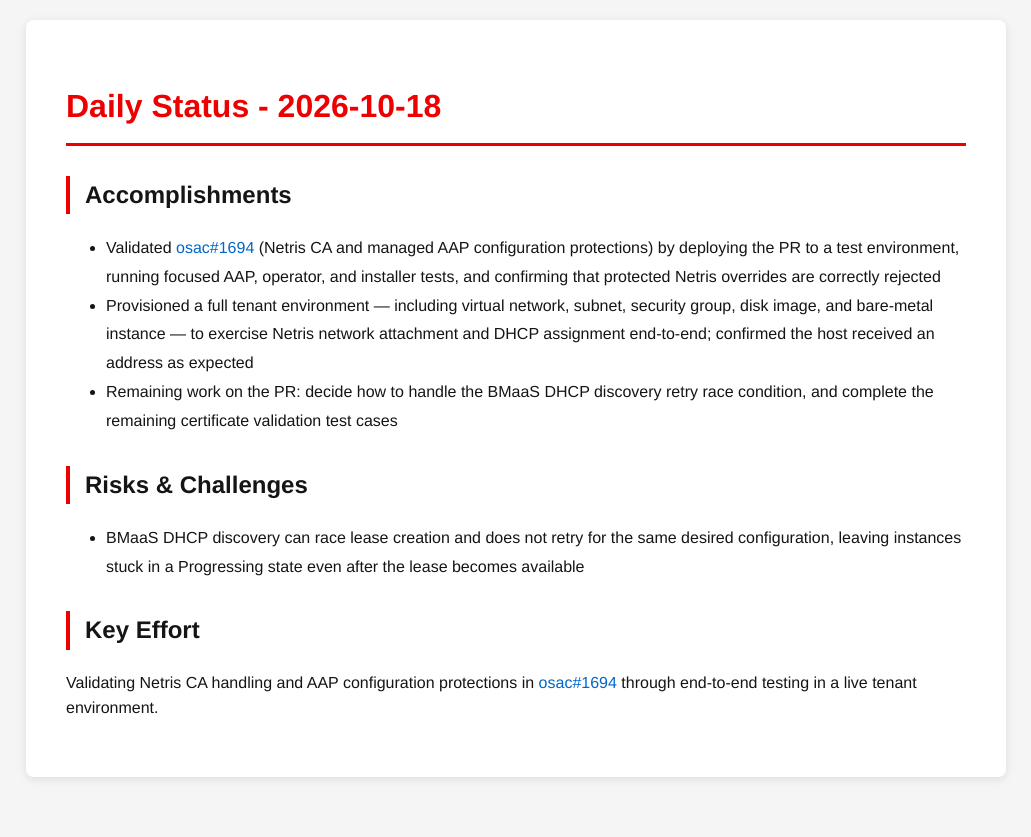
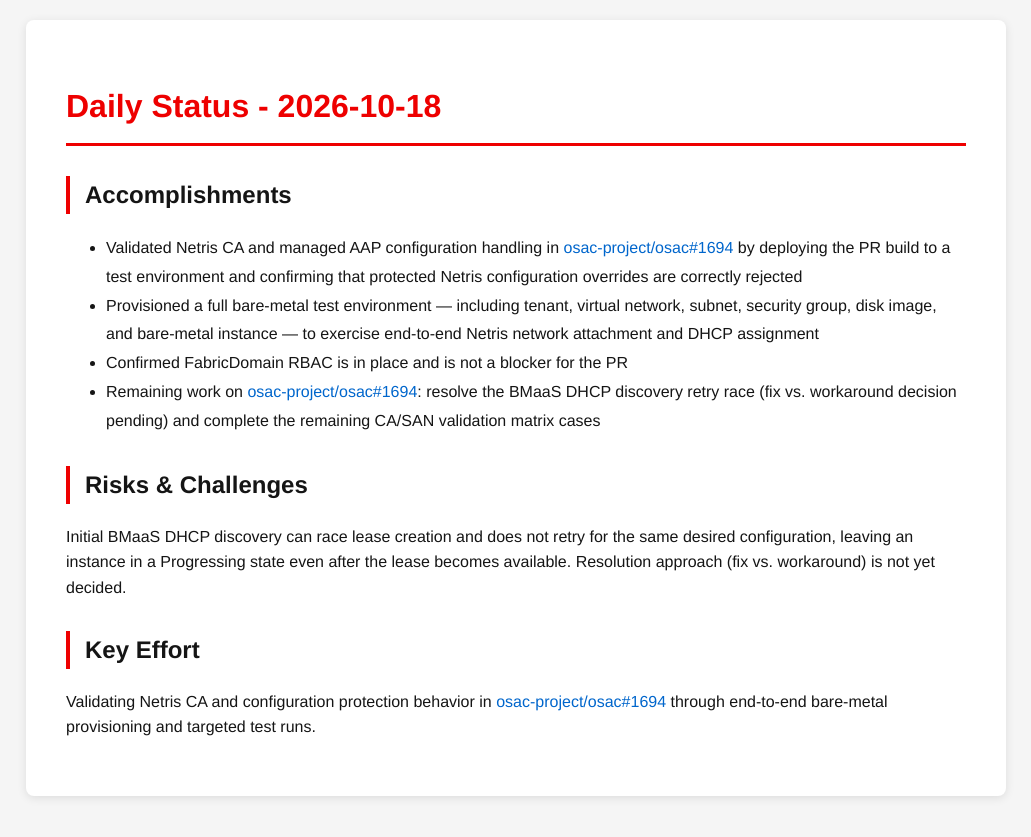
Before and after one commit to tzvatot/daily-status, a Jekyll site: the page built from 2026-10-18.md, in a window 1280 px wide. Shown: the top 837 px of the page, without its empty margins (124-1155 px from the left). Built offline with Jekyll 4.4.1, drawn with Linux system fonts in a browser that asks for light colours.

Commit message:
Daily status update - 2026-10-18

```diff
--- a/2026-10-18.md
+++ b/2026-10-18.md
@@ -7,12 +7,13 @@
 # Daily Status - 2026-10-18
 
 ## Accomplishments
-- Validated [osac#1694](https://github.com/osac-project/osac/pull/1694) (Netris CA and managed AAP configuration protections) by deploying the PR to a test environment, running focused AAP, operator, and installer tests, and confirming that protected Netris overrides are correctly rejected
-- Provisioned a full tenant environment — including virtual network, subnet, security group, disk image, and bare-metal instance — to exercise Netris network attachment and DHCP assignment end-to-end; confirmed the host received an address as expected
-- Remaining work on the PR: decide how to handle the BMaaS DHCP discovery retry race condition, and complete the remaining certificate validation test cases
+- Validated Netris CA and managed AAP configuration handling in [osac-project/osac#1694](https://github.com/osac-project/osac/pull/1694) by deploying the PR build to a test environment and confirming that protected Netris configuration overrides are correctly rejected
+- Provisioned a full bare-metal test environment — including tenant, virtual network, subnet, security group, disk image, and bare-metal instance — to exercise end-to-end Netris network attachment and DHCP assignment
+- Confirmed FabricDomain RBAC is in place and is not a blocker for the PR
+- Remaining work on [osac-project/osac#1694](https://github.com/osac-project/osac/pull/1694): resolve the BMaaS DHCP discovery retry race (fix vs. workaround decision pending) and complete the remaining CA/SAN validation matrix cases
 
 ## Risks & Challenges
-- BMaaS DHCP discovery can race lease creation and does not retry for the same desired configuration, leaving instances stuck in a Progressing state even after the lease becomes available
+Initial BMaaS DHCP discovery can race lease creation and does not retry for the same desired configuration, leaving an instance in a Progressing state even after the lease becomes available. Resolution approach (fix vs. workaround) is not yet decided.
 
 ## Key Effort
-Validating Netris CA handling and AAP configuration protections in [osac#1694](https://github.com/osac-project/osac/pull/1694) through end-to-end testing in a live tenant environment.
+Validating Netris CA and configuration protection behavior in [osac-project/osac#1694](https://github.com/osac-project/osac/pull/1694) through end-to-end bare-metal provisioning and targeted test runs.
```
